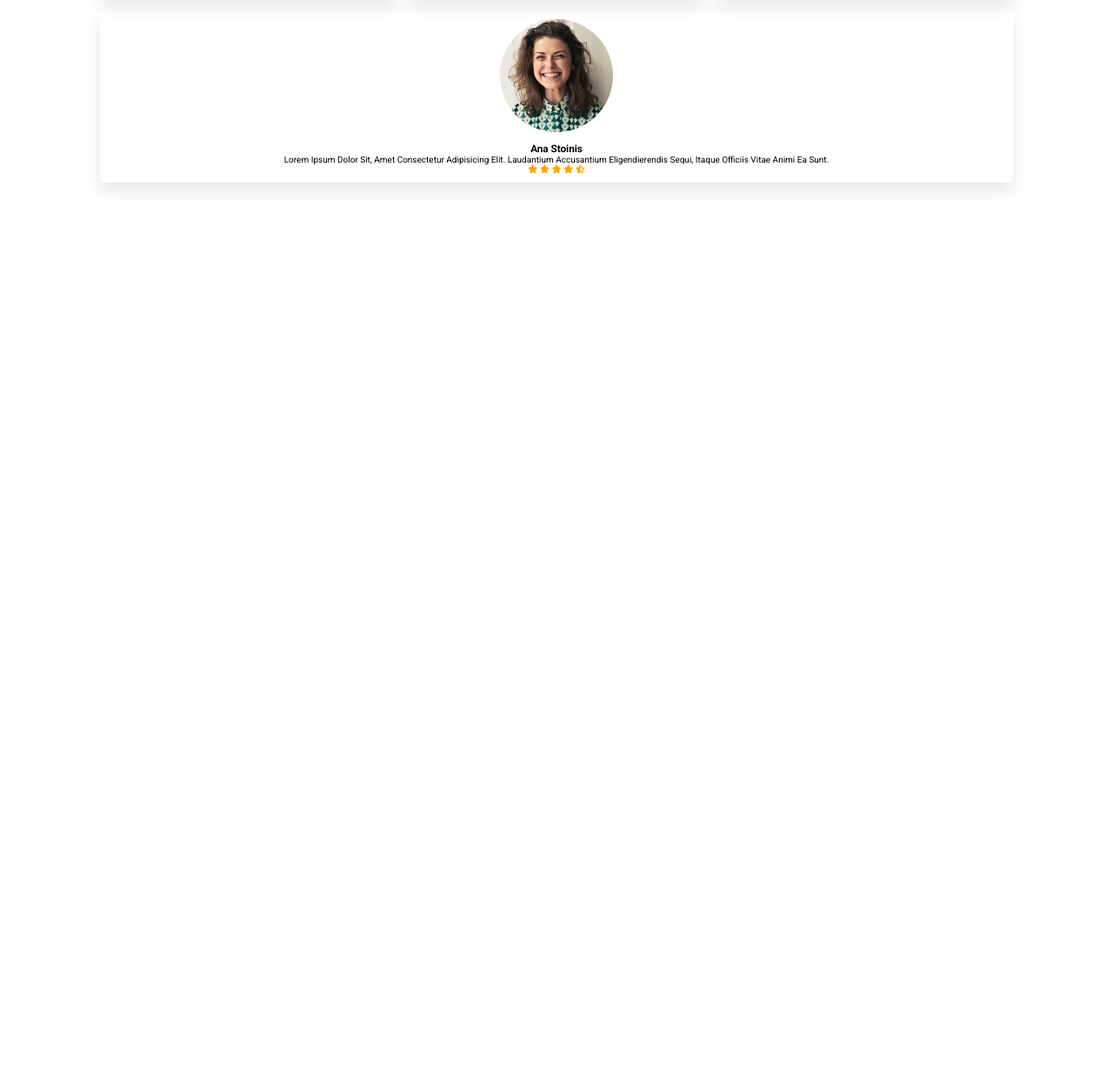
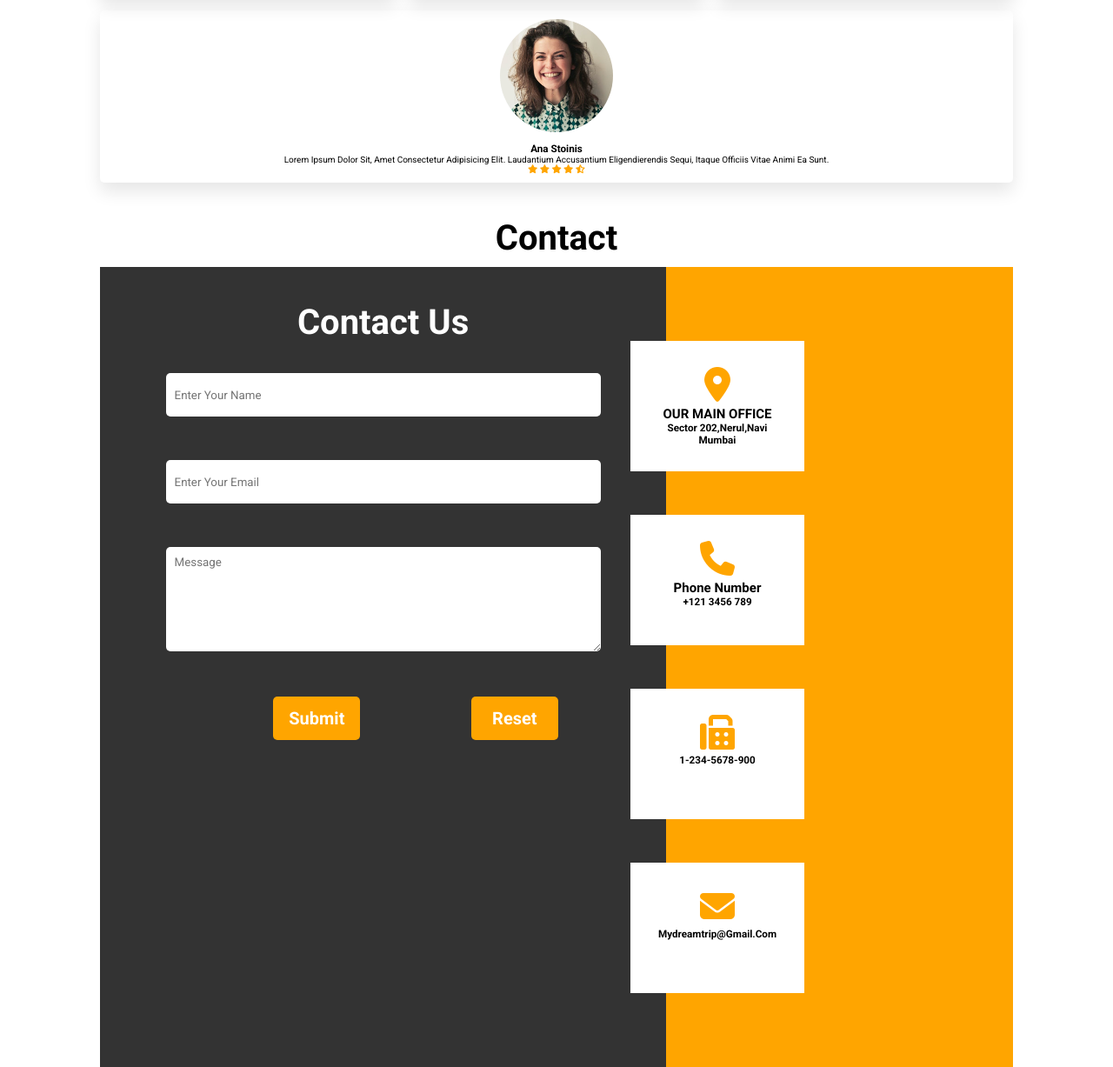
Before and after one commit to harshali08/Travel-Website, a plain HTML site: page index.html in a window 1280 px wide. Shown: the part 5293-6520 px from the top of the page at 87% size. Before the commit the page ends 5523 px from the top, so only its background shows below. Drawn offline with nearby package versions, Linux system fonts and the light colour scheme.

Commit message:
changes done

```diff
--- a/index.html
+++ b/index.html
@@ -1,18 +1,13 @@
 <!DOCTYPE html>
 <html lang="en">
+
 <head>
   <meta charset="UTF-8" />
   <meta http-equiv="X-UA-Compatible" content="IE=edge" />
   <meta name="viewport" content="width=device-width, initial-scale=1.0" />
-    <title>Document</title>
-    <link
-      rel="stylesheet"
-      href="https://unpkg.com/swiper@8/swiper-bundle.min.css"
-    />
-    <script
-      src="https://kit.fontawesome.com/507a686536.js"
-      crossorigin="anonymous"
-    ></script>
+  <title>🚋MyDreamTrip</title>
+  <link rel="stylesheet" href="https://unpkg.com/swiper@8/swiper-bundle.min.css" />
+  <script src="https://kit.fontawesome.com/507a686536.js" crossorigin="anonymous"></script>
   <link rel="stylesheet" href="style.css" />
 </head>
 
@@ -21,9 +16,7 @@
     <div id="menu-bar">
       <i class="fa-solid fa-bars"></i>
     </div>
-      <a href="#" class="logo"
-        ><span>M</span>y<span>D</span>ream<span>T</span>rip</a
-      >
+    <a href="#" class="logo"><span>M</span>y<span>D</span>ream<span>T</span>rip</a>
 
     <nav class="navbar">
       <a href="#home" class="nav">Home</a>
@@ -41,11 +34,7 @@
     </div>
     <form action="" class="search-bar_container">
       <input type="search" placeholder="Search here..." id="search-bar" />
-        <label
-          for="search_bar"
-          id="search-icon"
-          class="fa-solid fa-magnifying-glass"
-        ></label>
+      <label for="search_bar" id="search-icon" class="fa-solid fa-magnifying-glass"></label>
     </form>
   </header>
 
@@ -53,18 +42,8 @@
     <i class="fa-solid fa-xmark" id="Formcut"></i>
     <form action="">
       <h3>Login</h3>
-        <input
-          type="email"
-          class="box"
-          placeholder="Enter your email"
-          id="email"
-        />
-        <input
-          type="password"
-          placeholder="*********"
-          class="box"
-          id="password"
-        />
+      <input type="email" class="box" placeholder="Enter your email" id="email" />
+      <input type="password" placeholder="*********" class="box" id="password" />
       <input type="submit" value="Login" class="btn" />
       <input type="checkbox" id="remember" />
       <label for="remember" class="remember">remember me</label>
@@ -86,14 +65,7 @@
       <span class="vid-btn" data-src="vid4.mp4"></span>
     </div>
     <div class="video-container">
-        <video
-          src="vid1.mp4"
-          id="video-slider"
-          class="video"
-          loop
-          autoplay
-          muted
-        ></video>
+      <video src="vid1.mp4" id="video-slider" class="video" loop autoplay muted></video>
     </div>
   </section>
   <section class="book" id="booking">
@@ -107,11 +79,7 @@
         <div class="inputBox">
           <h3>Way to your Place</h3>
           <label class="BYDT">Your name</label><br />
-            <input
-              type="text"
-              placeholder="Enter your name"
-              class="bookIn"
-            /><br />
+          <input type="text" placeholder="Enter your name" class="bookIn" /><br />
           <label class="BYDT">Email</label><br />
 
           <input type="tel" class="bookIn" /><br />
@@ -473,6 +441,49 @@
     </div>
   </section>
 
+  <section id="contact">
+    <h1 class="head">Contact </h1>
+    <div class="contact">
+      <div class="left">
+        <h1>Contact Us</h1>
+        <form>
+          <input type="text" placeholder="Enter your name" /><br>
+          <input type="email" placeholder="Enter your email" /><br>
+          <textarea placeholder="Message"></textarea><br>
+          <input type="submit" class="con-sub" id="con-sub" />
+          <input type="reset" class="con-sub" id="con-sub" /><br />
+
+        </form>
+      </div>
+      <div class="right">
+        <div class="con-box">
+          <h1><i class="fa-solid fa-location-dot" id="location"></i></h1>
+          <h2>OUR MAIN OFFICE</h2>
+          <h3>Sector 202,Nerul,Navi Mumbai</h3>
+        </div>
+        <div class="con-box">
+          <h1><i class="fa-solid fa-phone"></i></h1>
+          <h2>Phone Number</h2>
+          <h3>+121 3456 789</h3>
+
+        </div>
+        <div class="con-box">
+          <h1><i class="fa-solid fa-fax"></i></h1>
+          <h3>1-234-5678-900</h3>
+        </div>
+        <div class="con-box">
+          <h1><i class="fa-solid fa-envelope"></i></h1>
+          <h3> mydreamtrip@gmail.com</h3>
+        </div>
+      </div>
+
+
+    </div>
+    </div>
+
+  </section>
+
   <script src="script.js"></script>
 </body>
+
 </html>
--- a/style.css
+++ b/style.css
@@ -544,37 +544,132 @@ img {
   flex-wrap: wrap;
   gap:1.5rem;
 }
-
-/* Contact Section */
-.contact-box{
-  box-shadow: 0 1rem 2rem rgba(0, 0, 0, 0.1);
-padding: 4rem;
-font-size: 2rem;
-display: flex;
+#contact{
+  width:100%;
+  margin: 0;
+  text-align: center;
 
 
 }
-.con-input{
-  border:.1rem solid black;
-  border-radius: .2rem;
-  padding:1rem;
-  margin:1rem;
+.head{
+  font-size: 4rem;
+  margin-bottom: 10px;
 }
-.inline{
-flex-flow: 1 1 50;
-flex-wrap: wrap;
-}
-.name{
-  display: inline;
+.contact
+{
+  width:100%;
+  max-width: 1400px;
+  display:flex;
+  flex-wrap: nowrap;
+  justify-content: space-between;
+  background-color:#ffa500;
+
+  margin-right: -100px;
 }
 
-.contact-box i{
+.right{
+  width:50%;
+  display: flex;
+  flex-wrap: wrap;
+  padding: 60px;
+  margin-left: -1000px;
+  background-color:transparent;
+  text-align: center;
+
+
+
+}
+
+.left{
+  width:62%;
+  background-color:#333;
+  padding:40px;
+}
+
+.left h1{
+ color:#fff;
+  font-size: 4rem;
+  text-align: center;
+  margin-bottom: 10px;
+}
+
+.left input{
+  width:500px;
+  height: 50px;
+  margin: 25px;
+  border-radius: 5px;
+  padding: 10px;
   color:black;
 }
-.contact-box li{
-  display: inline-block;
-  padding-top: 3rem;
+
+.left input:hover{
+  width:505px;
+  height: 52px;
+  margin: 25px;
+  border-radius: 5px;
+  padding: 10px;
+  color:black;
 }
+
+.left textarea{
+  width:500px;
+  height: 120px;
+  margin: 25px;
+  border-radius: 5px;
+  padding: 10px;
+  color:black;
+}
+#con-sub{
+  width:100px;
+  text-align: center;
+  background-color: #ffa500;
+  font-size: 2rem;
+  font-weight: bold;
+  color: white;
+  margin-left: 100px;
+}
+#con-sub:hover{
+  cursor: pointer;
+}
+
+
+
+
+.con-box{
+  background-color: white;
+  width: 200px;
+  height: 150px;
+  margin: 25px;
+  padding:20px;
+  text-align: center;
+  align-items: center;
+
+}
+
+.con-box:hover{
+  background-color: white;
+  width: 202px;
+  height: 153px;
+  margin: 25px;
+  padding:20px;
+  text-align: center;
+  align-items: center;
+
+}
+
+.con-box h3{
+color:black
+}
+
+.con-box i{
+  color:#ffa500;
+  font-size: 4rem;
+  margin-bottom: 5px;
+
+}
+
+
+
 
 
 @media (max-width: 1200px) {
```
Also changed, not shown: 1 other file. Lines whose indentation alone changed are shown as unchanged.
